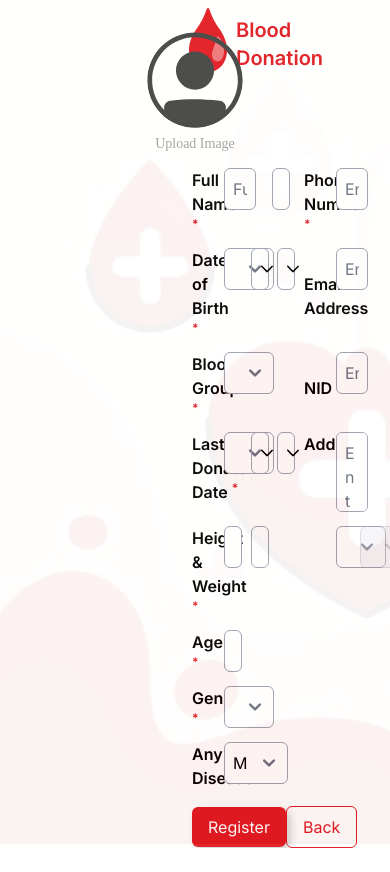
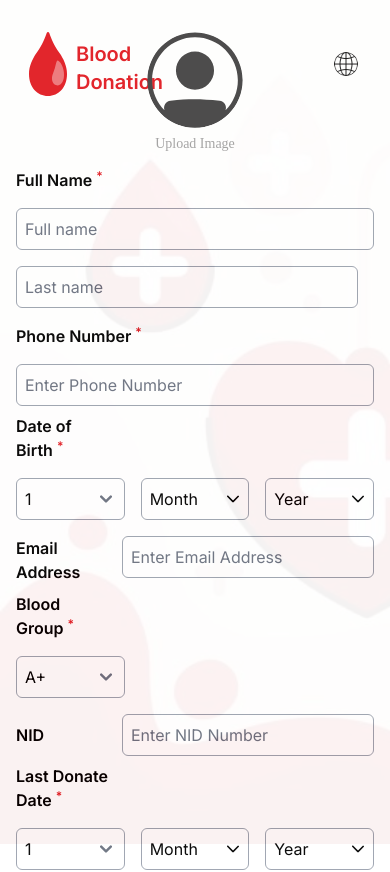
Before and after one commit to salauddin-ayub/Blood_Donation, a React (Create React App) app: page /registration in a window 390 px wide. Shown: the top 872 px of the page. Before the commit the page ends 848 px from the top, so only its background shows below. Built offline with nearby package versions, Linux system fonts and the light colour scheme; the HTML template or start-up script is replaced by a standard one.

Commit message:
Make some page responsive and fix bug

```diff
--- a/src/App.js
+++ b/src/App.js
@@ -25,6 +25,8 @@ import CampaignGallery from "./pages/Campaign/CampaignGallery";
 import NewsDetails from "./pages/News/NewsDetailsSectons/NewsDetails";
 import Stories from "./pages/Stories/Stories";
 import FirstTimeBlood from "./pages/Donor/FirstTimeBlood";
+import ContactUs from "./components/Home/ContactUs";
+import ContactUsPage from "./pages/ContactUsPage";
 
 function App() {
   const token = localStorage.getItem("token");
@@ -50,6 +52,7 @@ function App() {
         <Route path="/details" element={<NewsDetails />}></Route>
         <Route path="/stories" element={<Stories/>}></Route>
         <Route path="/first-time-blood" element={<FirstTimeBlood/>}></Route>
+        <Route path="/contact-us" element={<ContactUsPage/>}></Route>
       </Routes>
     </Router>
   );
--- a/src/components/Home/ClientsThink.jsx
+++ b/src/components/Home/ClientsThink.jsx
@@ -33,7 +33,7 @@ export default function ClientsThink() {
     <div className="lg:mx-24 md:mx-28 mx-28">
       <div className="mt-0 flex justify-center items-center">
         <div className="w-72">
-          <div className="bg-brandPrimary rounded-md text-white px-1 py-1 text-center font-semibold h-12">
+        <div className="bg-brandPrimary rounded-md text-white px-2 py-2 md:h-16 md:px-4 md:py-4 text-center font-semibold">
             <div className="mt-2">What Our Clients Think</div>
           </div>
         </div>
--- a/src/components/Home/TotalSection.jsx
+++ b/src/components/Home/TotalSection.jsx
@@ -9,7 +9,7 @@ import AnimatedNumberCounter from "./DynamicSolutions/AnimatedNumberCounter";
 const TotalSection = () => {
   return (
     <div
-      className="lg:h-[330px] md:h-[635px] h-[1250px] object-fit lg:mt-10 md:mt-[780px] mt-[1180px] rounded-xl"
+      className="lg:h-[330px] md:h-[635px] h-[1250px] object-fit lg:mt-10 md:mt-[780px] mt-[80px] rounded-xl"
       style={{
         backgroundImage: `url(${carouselBanner})`,
         backgroundSize: "auto",
--- /dev/null
+++ b/src/pages/ContactUsPage.jsx
@@ -0,0 +1,28 @@
+import React from "react";
+import Navbar from "../components/Home/Navbar";
+import CarouselBanner from "../components/Home/CarouselBanner";
+import Footer from "../components/Home/Footer";
+import ContactUs from "../components/Home/ContactUs";
+import TitleTopComponent from "../components/Blood/TitleTopComponent";
+
+export default function ContactUsPage() {
+  return (
+    <div>
+      <div>
+        <Navbar />
+      </div>
+      <div className="">
+        <CarouselBanner />
+      </div>
+      <div className="mx-4 md:mx-10 lg:mx-20 xl:mx-28">
+        <TitleTopComponent secondTitle={"Contact"} thirdTitle={"Contact Us"} />
+      </div>
+      <div className="">
+        <ContactUs />
+      </div>
+      <div className="">
+        <Footer />
+      </div>
+    </div>
+  );
+}
--- a/src/pages/Registration.jsx
+++ b/src/pages/Registration.jsx
@@ -96,7 +96,7 @@ const Registration = () => {
 
   const handleLogin = () => {
     navigate("/login"); // Navigate to the "/login" path
-    console.log("Cliekd Back")
+    console.log("Cliekd Back");
   };
 
   return (
@@ -109,29 +109,27 @@ const Registration = () => {
           backgroundColor: "rgba(255, 255, 255, 0.1)",
         }}
       >
-        <div className="absolute w-full h-full bg-white opacity-95 px-48 pt-0">
-          <div className="">
-            {/* start */}
-            <div className="absolute top-0 left-0 h-full px-48 pt-2 flex w-full">
-              <div className="flex w-full h-20">
-                <div className="flex justify-center">
-                  {" "}
+        <div className="absolute w-full h-full bg-white opacity-95 px-4 pt-0 sm:px-8 md:px-16 lg:px-32 xl:px-48">
+          <div className="relative">
+            {/* Header */}
+            <div className="absolute top-0 left-0 h-full px-4 sm:px-8 w-full">
+              <div className="flex justify-between items-center w-full">
+                <div className="flex items-center">
                   <div className="w-10 h-16 flex justify-center">
-                    {" "}
                     <img
                       src={bloodIcon}
                       alt="Icon"
                       className="w-auto h-full mr-2"
                     />
                   </div>
-                  <div className="">
+                  <div>
                     <p className="text-brandPrimary text-xl font-semibold mt-2 ml-1">
                       Blood <br /> Donation
                     </p>
                   </div>
                 </div>
 
-                <div className="flex justify-end w-full items-center">
+                <div className="flex items-center">
                   <img
                     src={navEarthLogo}
                     alt="logo"
@@ -140,14 +138,16 @@ const Registration = () => {
                 </div>
               </div>
             </div>
-            {/* end */}
 
-            {/* start upload img */}
+            {/* Upload Image */}
             <div className="flex justify-center mt-8">
-              <div className="flex flex-col">
+              <div className="flex flex-col items-center">
                 <div className="w-24 h-24 overflow-hidden">
                   <label htmlFor="imageInput">
-                    <div className="w-full h-full object-cover cursor-pointer transition-transform transform hover:scale-105 hover:shadow-lg"   onClick={handleImageChange}>
+                    <div
+                      className="w-full h-full object-cover cursor-pointer transition-transform transform hover:scale-105 hover:shadow-lg"
+                      onClick={handleImageChange}
+                    >
                       {selectedImage ? (
                         <img
                           src={selectedImage}
@@ -158,7 +158,7 @@ const Registration = () => {
                         <img
                           src={group}
                           alt="Rounded Icon"
-                          className="w-full h-full object-cover rounded-full "
+                          className="w-full h-full object-cover rounded-full"
                         />
                       )}
                     </div>
@@ -186,11 +186,11 @@ const Registration = () => {
                 </div>
               </div>
             </div>
-            {/* end upload img */}
 
+            {/* Form */}
             <form onSubmit={formik.handleSubmit}>
               <div className="w-full mt-4">
-                <div className="grid grid-cols-12 gap-4 h-auto">
+                <div className="grid grid-cols-1 sm:grid-cols-2 md:grid-cols-12 lg:grid-cols-12 xl:grid-cols-12 gap-4 h-auto">
                   <div className="col-span-2 flex items-center">
                     <DynamicLabel label="Full Name" isRequired={true} />
                   </div>
@@ -228,7 +228,7 @@ const Registration = () => {
                   </div>
                 </div>
                 {/* END 1 */}
-                <div className="grid grid-cols-12 gap-4 h-auto mt-2">
+                <div className="grid grid-cols-1 sm:grid-cols-2 md:grid-cols-12 lg:grid-cols-12 xl:grid-cols-12 gap-4 h-auto mt-2">
                   <div className="col-span-2 flex items-center">
                     <DynamicLabel label="Date of Birth" isRequired={true} />
                   </div>
@@ -285,7 +285,7 @@ const Registration = () => {
                   </div>
                 </div>
                 {/* end 2 */}
-                <div className="grid grid-cols-12 gap-4 h-auto mt-2">
+                <div className="grid grid-cols-1 sm:grid-cols-2 md:grid-cols-12 lg:grid-cols-12 xl:grid-cols-12 gap-4 h-auto mt-2">
                   <div className="col-span-2 flex items-center">
                     <DynamicLabel label="Blood Group" isRequired={true} />
                   </div>
@@ -323,7 +323,7 @@ const Registration = () => {
                   </div>
                 </div>
                 {/* end 3 */}
-                <div className="grid grid-cols-12 gap-4 h-auto mt-2">
+                <div className="grid grid-cols-1 sm:grid-cols-2 md:grid-cols-12 lg:grid-cols-12 xl:grid-cols-12 gap-4 h-auto mt-2">
                   <div className="col-span-2 flex items-start">
                     <DynamicLabel label="Last Donate Date" isRequired={true} />
                   </div>
@@ -382,7 +382,7 @@ const Registration = () => {
                   </div>
                 </div>
                 {/* end 4*/}
-                <div className="grid grid-cols-12 gap-4 h-auto mt-2">
+                <div className="grid grid-cols-1 sm:grid-cols-2 md:grid-cols-12 lg:grid-cols-12 xl:grid-cols-12 gap-4 h-auto mt-2">
                   <div className="col-span-2 flex items-start">
                     <DynamicLabel label="Height & Weight" isRequired={true} />
                   </div>
@@ -437,7 +437,7 @@ const Registration = () => {
                   </div>
                 </div>
                 {/* end 5 */}
-                <div className="grid grid-cols-12 gap-4 h-auto mt-2">
+                <div className="grid grid-cols-1 sm:grid-cols-2 md:grid-cols-12 lg:grid-cols-12 xl:grid-cols-12 gap-4 h-auto mt-2">
                   <div className="col-span-2 flex items-center">
                     <DynamicLabel label="Age" isRequired={true} />
                   </div>
@@ -467,7 +467,7 @@ const Registration = () => {
                   </div>
                 </div>
                 {/* end 6 */}
-                <div className="grid grid-cols-12 gap-4 h-auto mt-2">
+                <div className="grid grid-cols-1 sm:grid-cols-2 md:grid-cols-12 lg:grid-cols-12 xl:grid-cols-12 gap-4 h-auto mt-2">
                   <div className="col-span-2 flex items-center">
                     <DynamicLabel label="Gender" isRequired={true} />
                   </div>
@@ -496,7 +496,7 @@ const Registration = () => {
                   </div>
                 </div>
                 {/* end 7 */}
-                <div className="grid grid-cols-12 gap-4 h-auto mt-2">
+                <div className="grid grid-cols-1 sm:grid-cols-2 md:grid-cols-12 lg:grid-cols-12 xl:grid-cols-12 gap-4 h-auto mt-2">
                   <div className="col-span-2 flex items-center">
                     <DynamicLabel label="Any Disease" isRequired={false} />
                   </div>
@@ -520,28 +520,28 @@ const Registration = () => {
                   </div>
                 </div>
               </div>
-
+            </form>
             <div className="flex justify-between items-center mt-4">
-                <div className="flex-grow text-center zindexnav">
-                  {" "}
-                  {/* New container for center alignment */}
+              <div className="flex-grow text-center">
                 <button
                   type="submit"
-                    className="bg-brandPrimary text-white py-2 px-4 rounded-md shadow-bottom-right"
+                  onClick={formik.handleSubmit} // Assuming this is the correct submit handler
+                  className="bg-brandPrimary text-white py-2 px-4 rounded-md shadow-bottom-right cursor-pointer"
                 >
                   Register
                 </button>
               </div>
 
-                <button
+              {/* <button
                 type="button"
                 onClick={handleLogin}
-                  className="text-brandPrimary py-2 px-4 rounded-md border border-brandPrimary hover:bg-brandPrimary hover:text-white cursor-pointer zindexnav"
+                className="text-brandPrimary py-2 px-4 rounded-md border border-brandPrimary hover:bg-brandPrimary hover:text-white cursor-pointer"
               >
                 Back
-                </button>
+              </button> */}
             </div>
-            </form>
+
+            {/* Buttons */}
           </div>
         </div>
       </div>
```
Also changed, not shown: src/components/Home/Navbar.jsx (+15 -3 lines), src/pages/Blood/HealthAndEligibility.jsx (+0 -10 lines), src/pages/Donor/FirstTimeBlood.jsx (+8 -5 lines), src/pages/Login.jsx (+15 -0 lines). Lines whose indentation alone changed are shown as unchanged.
